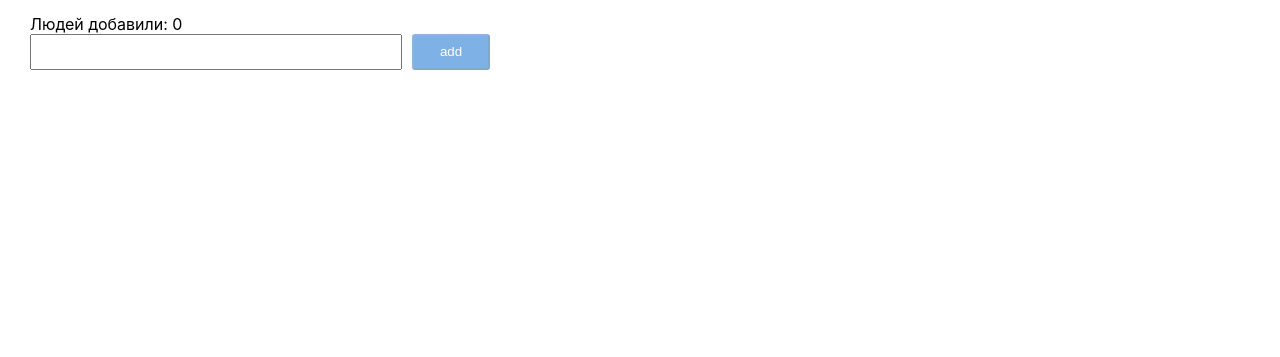
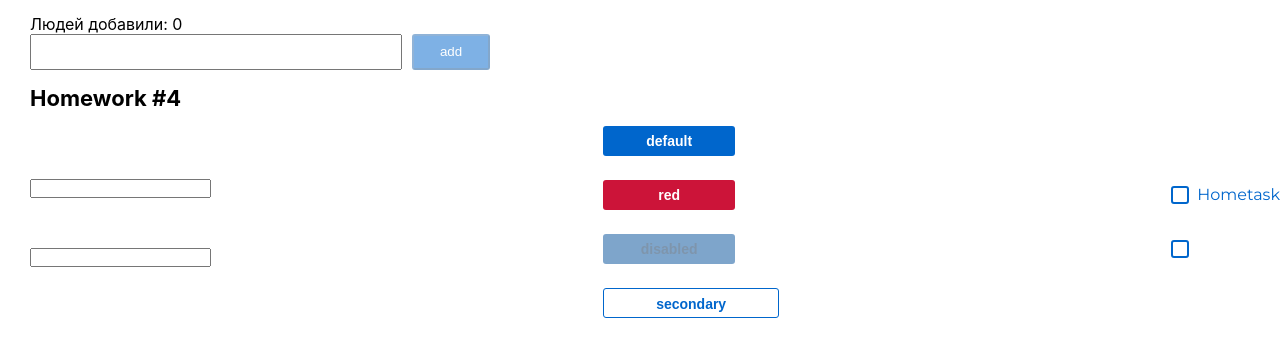
Before and after one commit to wrunika/hws2-master, a React (Create React App) app: page /#/ in a window 1280 px wide. Shown: the part 343-700 px from the top of the page. Built offline with nearby package versions, Linux system fonts and the light colour scheme.

Commit message:
feat: hw 4 is done

```diff
--- a/src/s1-main/App.tsx
+++ b/src/s1-main/App.tsx
@@ -3,6 +3,7 @@ import s from './App.module.css'
 import HW1 from '../s2-homeworks/hw01/HW1'
 import HW2 from "../s2-homeworks/hw02/HW2";
 import HW3 from "../s2-homeworks/hw03/HW3";
+import HW4 from "../s2-homeworks/hw04/HW4";
 
 function App() {
     return (
@@ -11,7 +12,7 @@ function App() {
             {/*раскомментировать по ходу выполнения*/}
             <HW2/>
             <HW3/>
-            {/*<HW4/>*/}
+            <HW4/>
 
             {/*при выполнении дз 5 и более - закомментировать здесь дз 1-4, так как они есть внутри дз 5*/}
             {/*<HW5/>*/}
--- a/src/s2-homeworks/hw04/Stand.tsx
+++ b/src/s2-homeworks/hw04/Stand.tsx
@@ -18,7 +18,10 @@ const Stand = () => {
                     <SuperInputText
                         id={'hw4-super-input-like-old'}
                         value={stateForAllInputs}
-                        onChange={(e) => setValue(e.currentTarget.value)}
+                        onChange={(e) => {
+                            error && setError('')
+                            setValue(e.currentTarget.value)}
+                    }
                     />
                 </div>
                 {/*инпут с ошибкой:*/}
@@ -26,7 +29,7 @@ const Stand = () => {
                     <SuperInputText
                         id={'hw4-super-input-with-error'}
                         value={stateForAllInputs}
-                        onChangeText={setValue}
+                        onChangeText={setValue}  //here
                         error={error}
                         onEnter={() => {
                             setError(
@@ -81,8 +84,9 @@ const Stand = () => {
                         id={'hw4-super-checkbox-with-text'}
                         checked={stateForAllCheckboxes}
                         onChangeChecked={setChecked}
+                        //onChangeChecked={ ()=> setChecked(!stateForAllCheckboxes)}
                     >
-                        some text
+                        Hometask
                     </SuperCheckbox>
                 </div>
                 {/*совместим со старым кодом:*/}
--- a/src/s2-homeworks/hw04/common/c1-SuperInputText/SuperInputText.module.css
+++ b/src/s2-homeworks/hw04/common/c1-SuperInputText/SuperInputText.module.css
@@ -17,4 +17,5 @@
 }
 
 .error {
+    display: block;
 }
--- a/src/s2-homeworks/hw04/common/c1-SuperInputText/SuperInputText.tsx
+++ b/src/s2-homeworks/hw04/common/c1-SuperInputText/SuperInputText.tsx
@@ -56,6 +56,12 @@ const SuperInputText: React.FC<SuperInputTextPropsType> = (
 
     return (
         <div className={s.inputWrapper}>
+            <span
+                id={id ? id + '-span' : undefined}
+                className={finalSpanClassName}
+            >
+                {error}
+            </span>
             <input
                 id={id}
                 type={'text'}
@@ -64,12 +70,12 @@ const SuperInputText: React.FC<SuperInputTextPropsType> = (
                 className={finalInputClassName}
                 {...restProps} // отдаём инпуту остальные пропсы если они есть (value например там внутри)
             />
-            <span
+            {/*<span
                 id={id ? id + '-span' : undefined}
                 className={finalSpanClassName}
             >
                 {error}
-            </span>
+            </span>*/}
         </div>
     )
 }
--- a/src/s2-homeworks/hw04/common/c2-SuperButton/SuperButton.module.css
+++ b/src/s2-homeworks/hw04/common/c2-SuperButton/SuperButton.module.css
@@ -1,35 +1,65 @@
 .button {
+    width: 132px;
+    height: 30px;
+    padding: 5px 24px;
+    background-color: #0066CC;
+    color: #FFFFFF;
+    font-size: 14px;
+    line-height: 20px;
+    font-weight: 600;
+    border-radius: 3px;
+    border: none;
 }
 
 .disabled {
+    background-color: #004D99;
+    opacity: 0.5;
+    color: #002E5C;
 }
 
 .secondary {
+    background-color: #FFFFFF;
+    width: 176px;
+    color: #0066CC;
+    border: 1px solid #0066CC;
 }
 
 .default {
 }
 
 .red {
+    background-color: #CC1439;
 }
 
 .default:hover {
+    width: 167px;
+    background-color: #0080FF;
 }
 
 .red:hover {
+    width: 167px;
+    background-color: #FF1A47;
 }
 
 .secondary:hover {
+    width: 167px;
+    background-color: #E5F0FA;
 }
 
 
 .default:active {
+    width: 149px;
+    background-color: #0059B3;
 }
 
 .secondary:active {
+    width: 149px;
+    background-color: #C9E5FF;
 }
 
 .red:active {
+    width: 149px;
+    background-color: #B31232;
 }
 
 .button:disabled {
--- a/src/s2-homeworks/hw04/common/c2-SuperButton/SuperButton.tsx
+++ b/src/s2-homeworks/hw04/common/c2-SuperButton/SuperButton.tsx
@@ -18,10 +18,10 @@ const SuperButton: React.FC<SuperButtonPropsType> = (
     }
 ) => {
     const finalClassName = s.button
-        // + (disabled
-        //         ? ...
-        //         : xType === 'red'
-        //             ? ...
+        + ' ' + (disabled
+                 ? s.disabled
+                 : xType === 'red'
+                     ? s.red : xType === 'secondary' ? s.secondary : s.default)
         + (className ? ' ' + className : '') // задачка на смешивание классов
 
     return (
--- a/src/s2-homeworks/hw04/common/c3-SuperCheckbox/SuperCheckbox.tsx
+++ b/src/s2-homeworks/hw04/common/c3-SuperCheckbox/SuperCheckbox.tsx
@@ -26,8 +26,13 @@ const SuperCheckbox: React.FC<SuperCheckboxPropsType> = (
         ...restProps // все остальные пропсы попадут в объект restProps
     }
 ) => {
+    console.log(restProps)
     const onChangeCallback = (e: ChangeEvent<HTMLInputElement>) => {
         // задачка на написание онченджа
+        //console.log(e.currentTarget.checked)
+        //console.log(restProps.checked)
+        onChange?.(e)
+        onChangeChecked?.(e.currentTarget.checked)
 
     }
 
```
